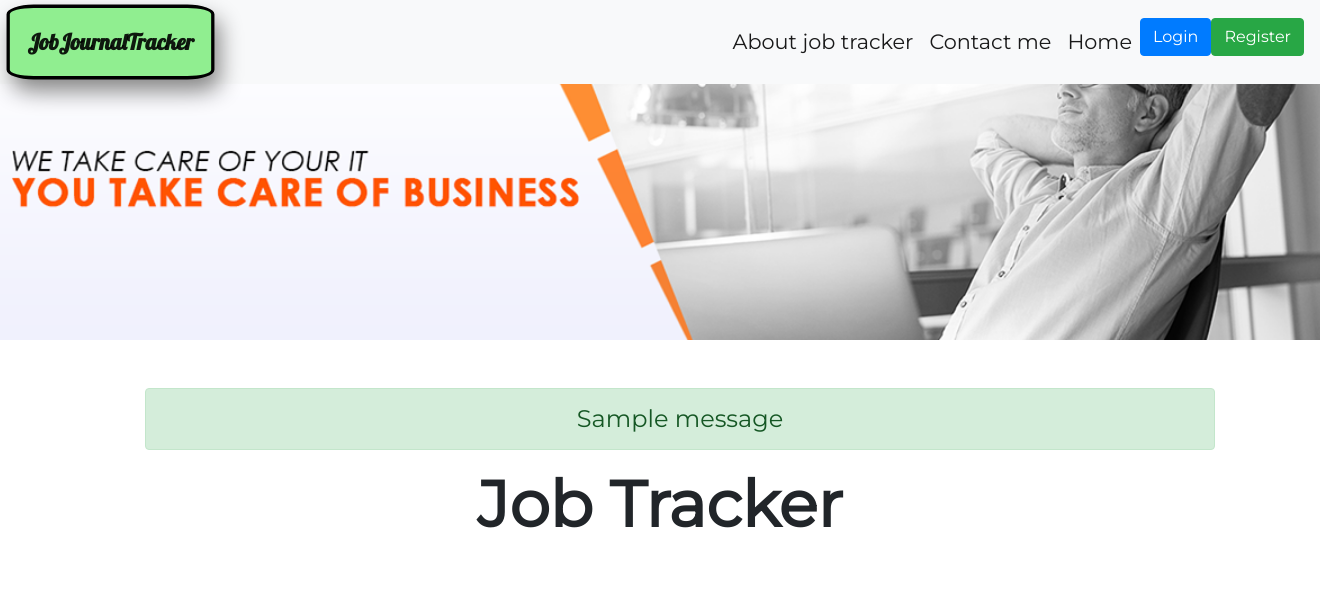
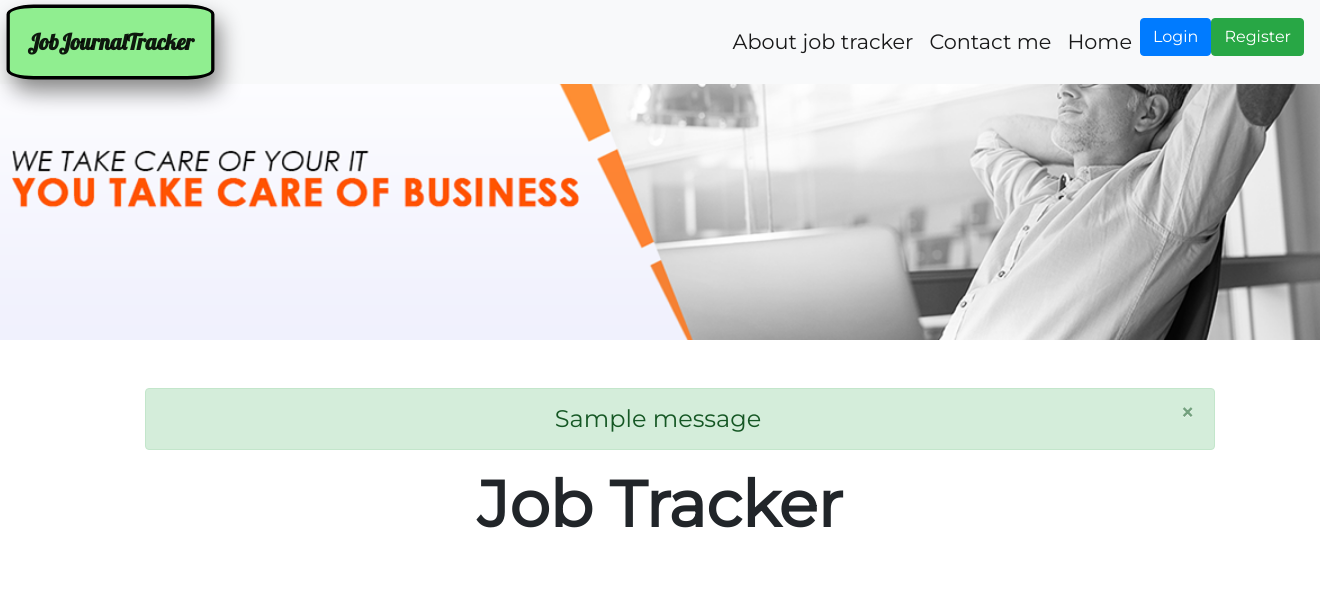
Before and after one commit to EgbieAndersonUku1/journal_tracker, a Flask app: page / in a window 1320 px wide; the page is wider, and only the part inside the window is pictured. Shown: the top 597 px of that part. Run offline with Flask 2, Linux system fonts and the light colour scheme; tables that the repository leaves empty hold one stand-in row (values such as "Sample post"); one stand-in notice (Sample message) is shown; some libraries are stand-ins or nearby versions.

Commit message:
Update flash_messages.html

```diff
--- a/templates/flash_messages.html
+++ b/templates/flash_messages.html
@@ -2,10 +2,16 @@
   {% if messages %}
     <ul class=flashes>
     {% for category, message in messages %}
-        <div class="alert alert-{{ category }}" role="alert">
-              {{ message }}
+
+        <div class="alert alert-{{ category }} alert-dismissible fade show" role="alert">
+             {{ message }}
+          <button type="button" class="close" data-dismiss="alert" aria-label="Close">
+            <span aria-hidden="true">&times;</span>
+          </button>
         </div>
+
     {% endfor %}
+
     </ul>
   {% endif %}
 {% endwith %}
```
